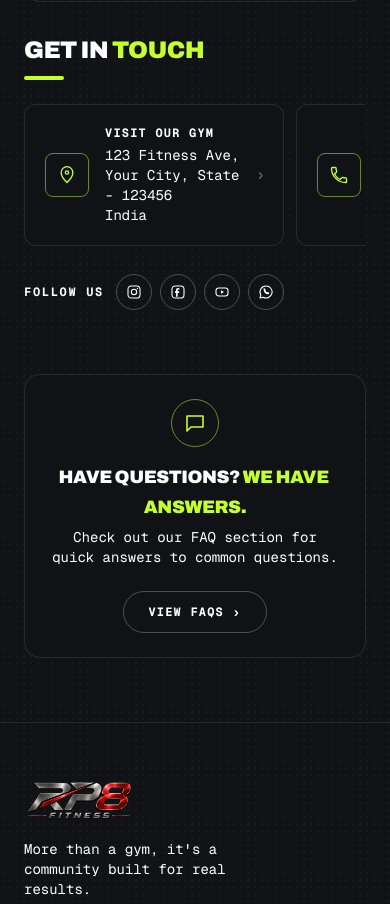
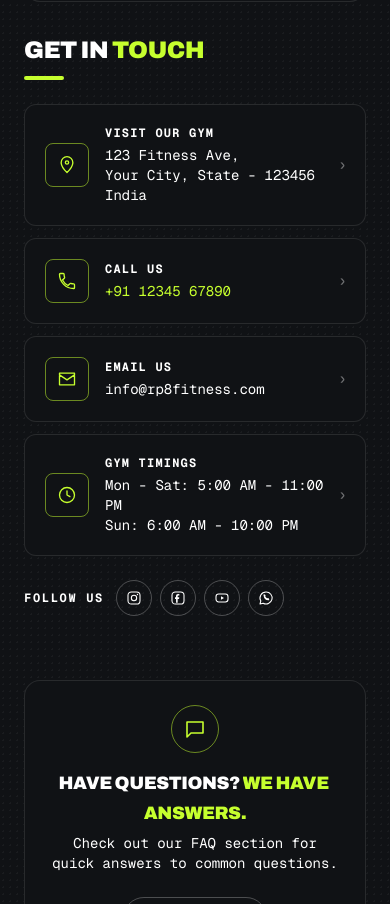
Before and after one commit to FenebrisWeb/rp8fitness, a Next.js app: page /contact in a window 390 px wide. Shown: the part 1615-2519 px from the top of the page. Built offline with nearby package versions, Linux system fonts and the light colour scheme.

Commit message:
Refactor ContactFormSection layout for improved mobile responsiveness and visual consistency

```diff
--- a/app/components/contact/contact-form-section.tsx
+++ b/app/components/contact/contact-form-section.tsx
@@ -285,15 +285,12 @@ export default function ContactFormSection() {
             </h2>
             <motion.span variants={fadeUp} aria-hidden className="mt-2 block h-1 w-10 rounded-full bg-accent-strong" />
 
-            <motion.div
-              variants={staggerContainerTight}
-              className="no-scrollbar mt-6 flex snap-x snap-mandatory gap-3 overflow-x-auto pb-1 sm:flex-col sm:overflow-visible sm:pb-0"
-            >
+            <motion.div variants={staggerContainerTight} className="mt-6 flex flex-col gap-3">
               {infoItems.map((item) => (
                 <motion.div
                   key={item.id}
                   variants={fadeUpItem}
-                  className="flex w-[260px] flex-none snap-start items-center gap-4 rounded-xl border border-chalk/10 bg-ink p-5 transition-all duration-300 hover:-translate-y-1 hover:border-accent-vivid/40 sm:w-auto"
+                  className="flex items-center gap-4 rounded-xl border border-chalk/10 bg-ink p-5 transition-all duration-300 hover:-translate-y-1 hover:border-accent-vivid/40"
                 >
                   <span className="flex h-11 w-11 flex-none items-center justify-center rounded-lg border border-accent-vivid/50 text-accent-vivid">
                     <InfoIcon id={item.id} className="h-5 w-5" />
```
